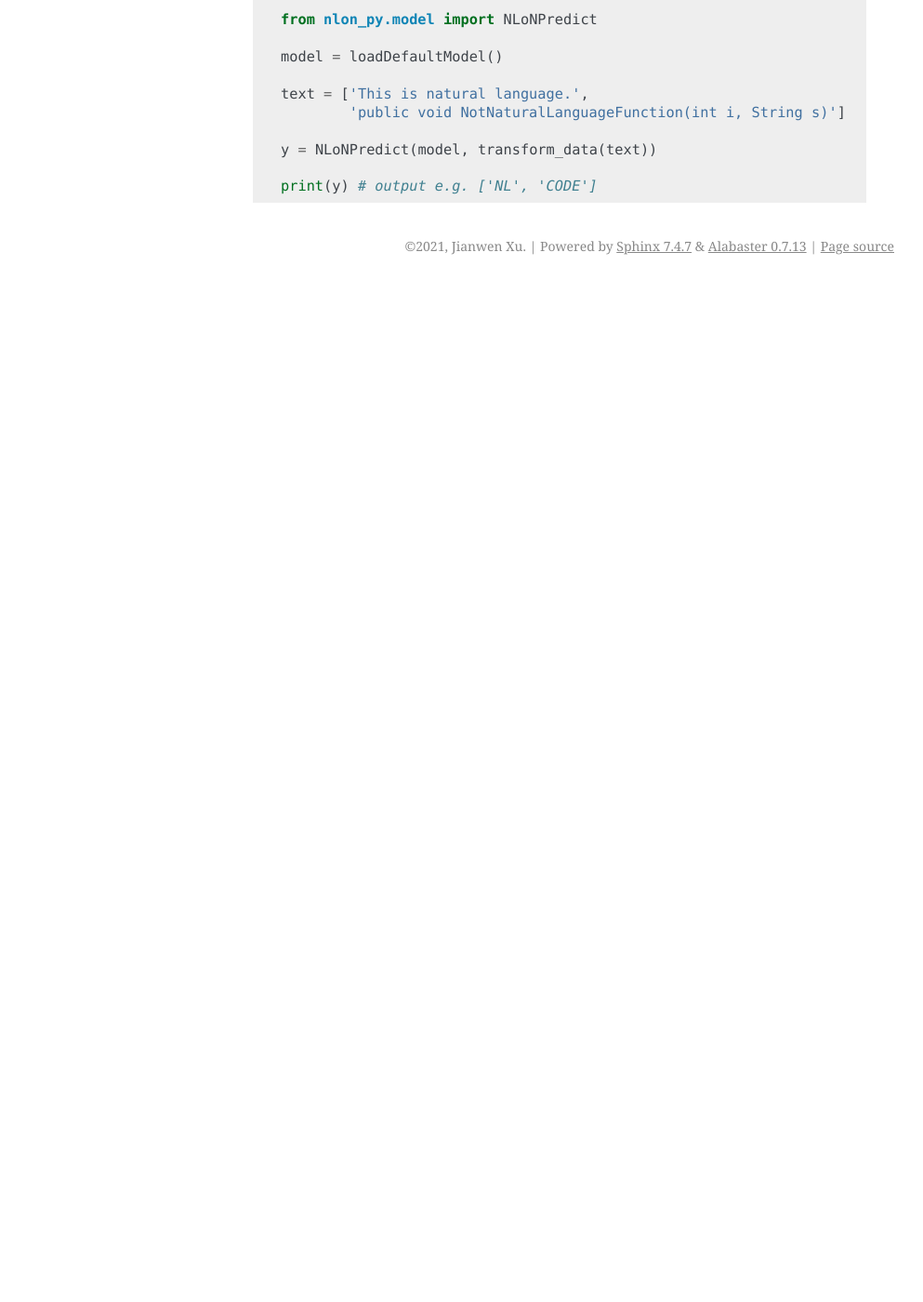
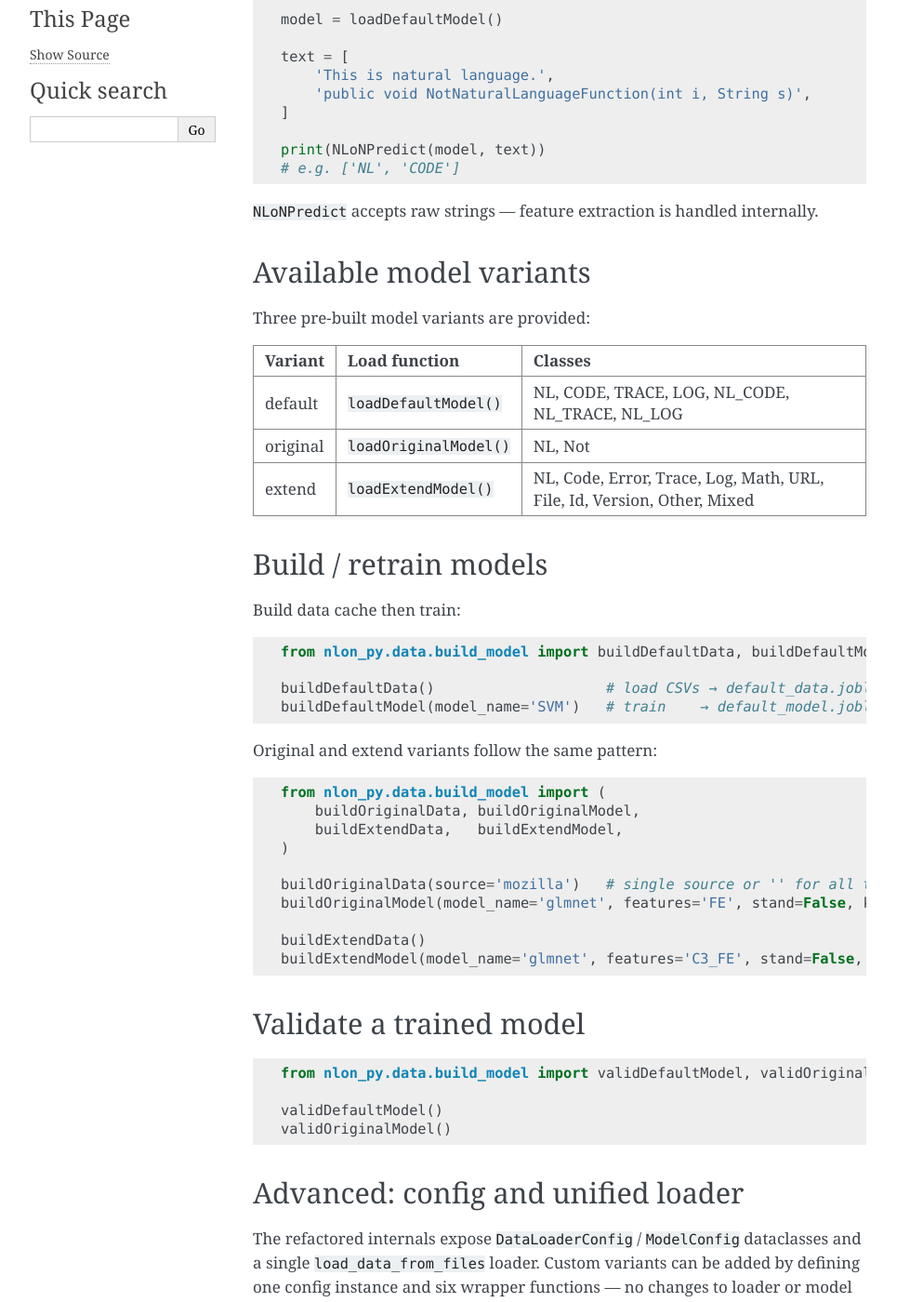
Before and after one commit to Jianwen-Xu/NLoN-PY, a Sphinx documentation site: the page built from docs/usage.rst, in a window 1280 px wide and 1400 px high, scrolled down 270 px. Shown: the whole window at 93% size, without its empty margins (148-1141 px from the left). Built offline with Sphinx 7.4.7, drawn with Linux system fonts in a browser that asks for light colours; pages that are not in the unit, such as notebooks, are missing from menus; before the commit the page ends 900 px from its top, so only the background shows below that; some of the changed text lies outside the part shown.

Commit message:
docs: update usage, README, and changelog for refactor
- usage.rst: fix broken transform_data example, document all three model
  variants, build/validate workflow, and new config/loader API
- README.rst: replace TODO placeholder with actual feature bullets
- HISTORY.rst: add 0.1.5 changelog entry for the dedup refactor

```diff
--- a/README.rst
+++ b/README.rst
@@ -24,7 +24,11 @@
 Features
 --------
 
-* TODO
+* Three model variants: **default** (7-class), **original** (binary NL/Not), **extend** (12-class)
+* Single unified data loader and model lifecycle — new variants require only a config definition
+* Pre-built ``.joblib`` models included; retrain from source CSVs with one function call
+* ``NLoNFeatures`` supports three feature sets: ``FE`` (feature engineering), ``C3`` (character 3-gram), ``C3_FE`` (combined)
+* Compatible with SVM, glmnet, Naive Bayes, Nearest Neighbors, and XGBoost classifiers
 
 Credits
 -------
--- a/docs/usage.rst
+++ b/docs/usage.rst
@@ -2,21 +2,91 @@
 Usage
 =====
 
-To use nlon-py in a project::
+Predict with the default model
+-------------------------------
 
-    import nlon_py
+Load a pre-built model and classify text::
 
-To use the default model::
-
-    from nlon_py.data.build_model import loadDefaultModel, transform_data
-
+    from nlon_py.data.build_model import loadDefaultModel
     from nlon_py.model import NLoNPredict
 
     model = loadDefaultModel()
 
-    text = ['This is natural language.',
-            'public void NotNaturalLanguageFunction(int i, String s)']
+    text = [
+        'This is natural language.',
+        'public void NotNaturalLanguageFunction(int i, String s)',
+    ]
 
-    y = NLoNPredict(model, transform_data(text))
+    print(NLoNPredict(model, text))
+    # e.g. ['NL', 'CODE']
 
-    print(y) # output e.g. ['NL', 'CODE']
+``NLoNPredict`` accepts raw strings — feature extraction is handled internally.
+
+Available model variants
+------------------------
+
+Three pre-built model variants are provided:
+
++----------+-------------------------------------------+--------------------------------------------+
+| Variant  | Load function                             | Classes                                    |
++==========+===========================================+============================================+
+| default  | ``loadDefaultModel()``                    | NL, CODE, TRACE, LOG, NL_CODE, NL_TRACE,   |
+|          |                                           | NL_LOG                                     |
++----------+-------------------------------------------+--------------------------------------------+
+| original | ``loadOriginalModel()``                   | NL, Not                                    |
++----------+-------------------------------------------+--------------------------------------------+
+| extend   | ``loadExtendModel()``                     | NL, Code, Error, Trace, Log, Math, URL,    |
+|          |                                           | File, Id, Version, Other, Mixed            |
++----------+-------------------------------------------+--------------------------------------------+
+
+Build / retrain models
+----------------------
+
+Build data cache then train::
+
+    from nlon_py.data.build_model import buildDefaultData, buildDefaultModel
+
+    buildDefaultData()                    # load CSVs → default_data.joblib
+    buildDefaultModel(model_name='SVM')   # train    → default_model.joblib
+
+Original and extend variants follow the same pattern::
+
+    from nlon_py.data.build_model import (
+        buildOriginalData, buildOriginalModel,
+        buildExtendData,   buildExtendModel,
+    )
+
+    buildOriginalData(source='mozilla')   # single source or '' for all three
+    buildOriginalModel(model_name='glmnet', features='FE', stand=False, kbest=False)
+
+    buildExtendData()
+    buildExtendModel(model_name='glmnet', features='C3_FE', stand=False, kbest=False)
+
+Validate a trained model
+------------------------
+
+::
+
+    from nlon_py.data.build_model import validDefaultModel, validOriginalModel
+
+    validDefaultModel()
+    validOriginalModel()
+
+Advanced: config and unified loader
+-------------------------------------
+
+The refactored internals expose ``DataLoaderConfig`` / ``ModelConfig`` dataclasses
+and a single ``load_data_from_files`` loader.  Custom variants can be added by
+defining one config instance and six wrapper functions — no changes to loader or
+model logic required::
+
+    from nlon_py.data.config import DataLoaderConfig, ModelConfig
+    from nlon_py.data.loader import load_data_from_files
+
+    cfg = DataLoaderConfig(
+        sources={'my_source': 'my_data.csv'},
+        data_dir='/path/to/data',
+        label_col='Label',
+        category_dict={1: 'NL', 2: 'CODE'},
+    )
+    X, y = load_data_from_files(cfg)
```
Also changed, not shown: HISTORY.rst (+17 -0 lines).
